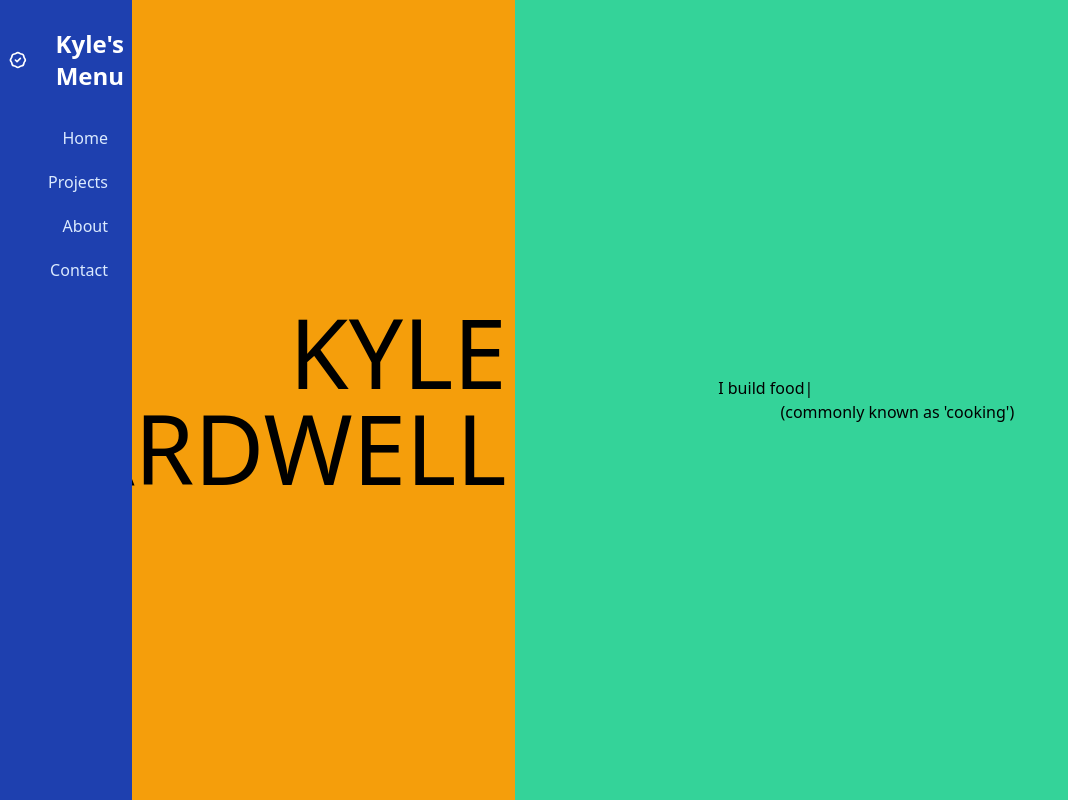
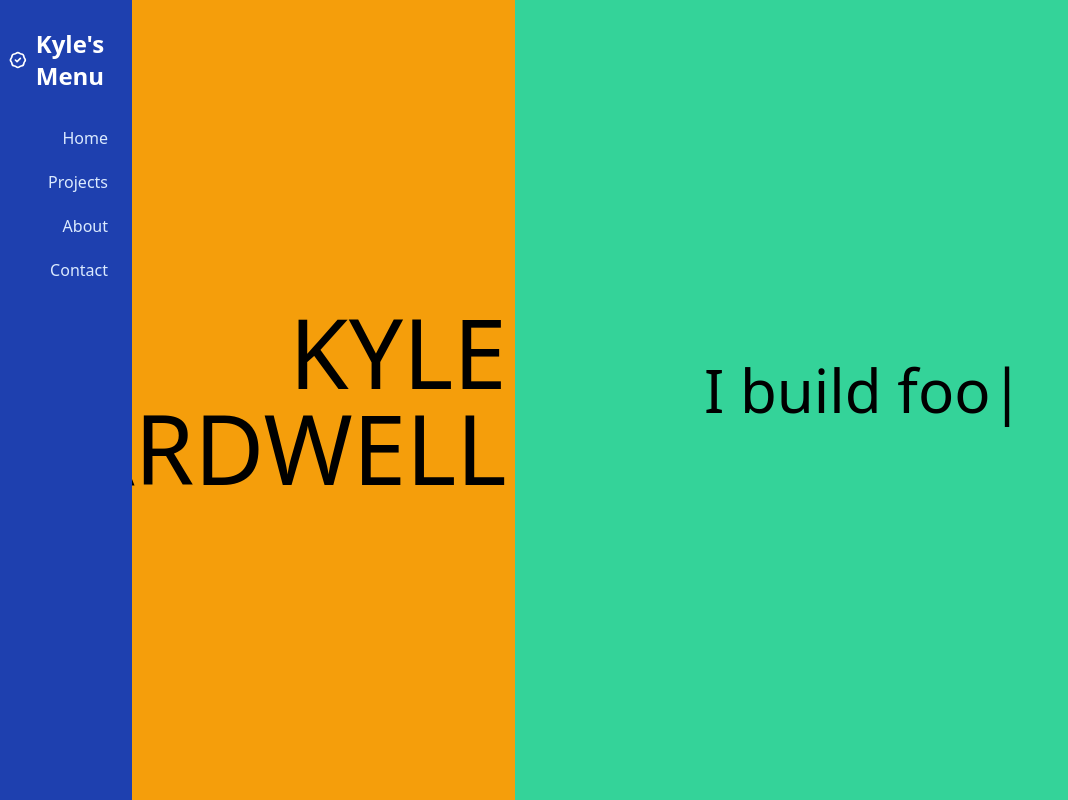
Before and after one commit to KyleCardwell/kyle-portfolio, a React (Create React App) app: page / in a window 1280 px wide. Shown: the whole page, without its empty margins (0-1068 px from the left). Built offline with nearby package versions, Linux system fonts and the light colour scheme.

Commit message:
more typewriter fixes

```diff
--- a/package.json
+++ b/package.json
@@ -14,6 +14,7 @@
     "react-redux": "^7.2.6",
     "react-router-dom": "^5.3.0",
     "react-scripts": "4.0.3",
+    "react-scroll": "^1.8.4",
     "redux": "^4.1.2",
     "redux-thunk": "^2.4.0",
     "web-vitals": "^1.1.2"
--- a/public/index.html
+++ b/public/index.html
@@ -24,7 +24,7 @@
       work correctly both with client-side routing and a non-root public URL.
       Learn how to configure a non-root public URL by running `npm run build`.
     -->
-    <title>React App</title>
+    <title>Kyle Cardwell Portfolilo</title>
   </head>
   <body>
     <noscript>You need to enable JavaScript to run this app.</noscript>
--- a/src/App.js
+++ b/src/App.js
@@ -6,6 +6,7 @@ import ProjectsScroll from './components/ProjectsScroll';
 import MobileMenuTop from './components/SideBarMenu/MobileMenuTop';
 import SidebarMenuSide from './components/SideBarMenu/SidebarMenuSide';
 import TitleCard from './components/TitleCard';
+import * as Scroll from 'react-scroll'
 
 function App() {
 
@@ -33,7 +34,7 @@ function App() {
 
         <MainContainer
           title="Kyle Cardwell"
-          sectionName="top"
+          sectionName="Top"
           component={TitleCard}
         />
         <MainContainer
--- a/src/components/SideBarMenu/SidebarMenuSide.js
+++ b/src/components/SideBarMenu/SidebarMenuSide.js
@@ -4,7 +4,7 @@ export default function SidebarMenuSide(props) {
 
   return (
     // {/* Sidebar */}
-      <div className={`sidebar text-right bg-blue-800 text-blue-100 w-64 space-y-6 py-7 px-2 absolute inset-y-0 left-0 transform ${props.showSideBar ? "-translate-x-full " : ""}md:relative md:translate-x-0 z-50 transition duration-200 ease-in-out`}>
+      <div className={`sidebar bg-blue-800 text-blue-100 w-64 space-y-6 py-7 px-2 absolute inset-y-0 left-0 transform ${props.showSideBar ? "-translate-x-full " : ""}md:relative md:translate-x-0 z-50 transition duration-200 ease-in-out`}>
         <a href="#" className="text-white flex items-center space-x-2">
           <svg
             className="w-8 h-8"
@@ -22,7 +22,7 @@ export default function SidebarMenuSide(props) {
           </svg>
           <span className="text-2xl font-bold">Kyle's Menu</span>
         </a>
-        <nav>
+        <nav className="text-right">
           <a
             href="#Top"
             className="block py-2.5 px-4 transition duration-200 hover:bg-blue-400"
@@ -49,6 +49,5 @@ export default function SidebarMenuSide(props) {
           </a>
         </nav>
       </div>
-    //   {/* <div className="flex-1 p-10 text-2xl font-bold">content goes here</div> */}
   );
 }
--- a/src/components/Typewriter.js
+++ b/src/components/Typewriter.js
@@ -2,15 +2,15 @@ import React, { useState, useEffect } from 'react';
 
 const words = [
     {
-        topic:"LEGO",
+        topic:"LEGO.",
         message:"Usually spaceships... mostly Star Wars"
     },
     {
-        topic:"food",
+        topic:"food.",
         message:"commonly known as 'cooking'"
     },
     {
-        topic:"websites",
+        topic:"websites.",
         message:"That's probably why you're at my site..."
     },
 ]
@@ -62,8 +62,8 @@ const Typewriter = (props) => {
     return(
         <div className="w-full">
 
-            <div className="flex w-full">
-                <div className="w-1/3 text-right">
+            <div className="flex w-full text-6xl">
+                <div className="w-1/2 text-right">
                     <h2>
                         I build&nbsp;
                     </h2>
@@ -74,8 +74,8 @@ const Typewriter = (props) => {
                 </h2>
 
             </div>
-            <div className="text-center">
-                {`(${words[index].message})`}
+            <div className="text-center text-3xl pt-5 h-2.5">
+                {subIndex === words[index].topic.length ? `(${words[index].message})` : " " }
             </div>
 
         </div>
--- a/tailwind.config.js
+++ b/tailwind.config.js
@@ -3,6 +3,14 @@ module.exports = {
   darkMode: false, // or 'media' or 'class'
   theme: {
     extend: {},
+    minHeight: {
+      '0': '0',
+      '1/4': '25%',
+      '1/2': '50%',
+      '3/4': '75%',
+      'full': '100%',
+      '20': '20px',
+     },
   },
   variants: {
     extend: {},
```
Also changed, not shown: 1 other file (tests, documents, lock files or other folders).
